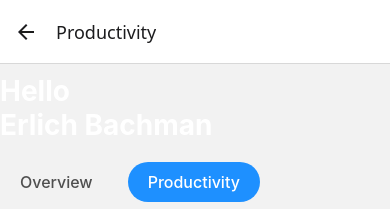
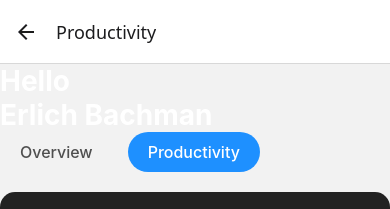
Before and after one commit to PROFF-1/Productivity-App, a React Native app in the folder Productivity-App/: screen /Productivity in a window 390 px wide. Shown: the top 209 px of the page. Built offline with nearby package versions, Linux system fonts and the light colour scheme.

Commit message:
Home screen styling errors corrected

```diff
--- a/Productivity-App/Screens/Home.js
+++ b/Productivity-App/Screens/Home.js
@@ -66,10 +66,7 @@ export default function Home() {
 
   return (
     <View style= {GlobalStyles.homeScreenContainer}>
-    <ScrollView contentContainerStyle={
-      {width:Platform.OS==='ios'? screenWidth : '100%' }
-    }
-     nestedScrollEnabled={true}
+    <ScrollView nestedScrollEnabled={true}
     >
       {/* <View  style={GlobalStyles.header}>
         <Text style={GlobalStyles.headerText}>Home</Text>
@@ -85,10 +82,10 @@ export default function Home() {
         </View>
       </View> */}
       <View style={GlobalStyles.welcomeMessageContainer}>
-        <View>
+        <View >
           <Text  style={GlobalStyles.welcomeMessage}>Hello</Text>
         </View>
-        <View>
+        <View >
           <Text style={GlobalStyles.welcomeMessage}>Richmond Nyamedor</Text>
         </View>
       </View>
--- a/Productivity-App/Screens/Poductivity.js
+++ b/Productivity-App/Screens/Poductivity.js
@@ -108,7 +108,7 @@ export default function Productivity() {
           width: Platform.OS === 'ios' ? screenWidth : '100%'}}
         nestedScrollEnabled={true}
       >
-        <View style={GlobalStyles.welcomeMessageContainer}>
+        <View style={GlobalStyles.welcomeMessageContainer2}>
           <View>
             <Text style={GlobalStyles.welcomeMessage}>Hello</Text>
           </View>
--- a/Productivity-App/Styles/GlobalStyles.js
+++ b/Productivity-App/Styles/GlobalStyles.js
@@ -25,6 +25,8 @@ export const GlobalStyles = StyleSheet.create({
   homeScreenContainer:{
     flex: 1,
     backgroundColor: '#1a1a1a',
+    justifyContent:'flex-start',
+    paddingLeft:15
   },
 
   text:{
@@ -134,15 +136,17 @@ export const GlobalStyles = StyleSheet.create({
 
   welcomeMessageContainer:{
     height: 90,
-    width:450,
+    width:'100%',
     marginTop: 10,
-    paddingLeft: 30
+    paddingLeft: 60,
+    backgroundColor:'blue'
+
   },
 
   welcomeMessage:{
     color:'white',
     fontSize:35,
-    fontWeight: 'bold'
+    fontWeight: 'bold',
   },
 
   homeButtonsContainer:{
@@ -195,7 +199,6 @@ export const GlobalStyles = StyleSheet.create({
     backgroundColor:'#333',
     width:'380',
     height: 165,
-    marginLeft: 15,
     marginTop: 20,
     borderRadius: 15,
     paddingLeft: 20,
@@ -228,7 +231,6 @@ export const GlobalStyles = StyleSheet.create({
   flatListContainer:{
     width: 370,
     alignItems:'center',
-    marginLeft: 15,
     padding: 10,
     borderRadius: 15,
   },
@@ -284,7 +286,6 @@ export const GlobalStyles = StyleSheet.create({
     fontSize: 20,
     marginTop: 24,
     marginBottom: 11,
-    marginLeft:15
   },
 
 
```
